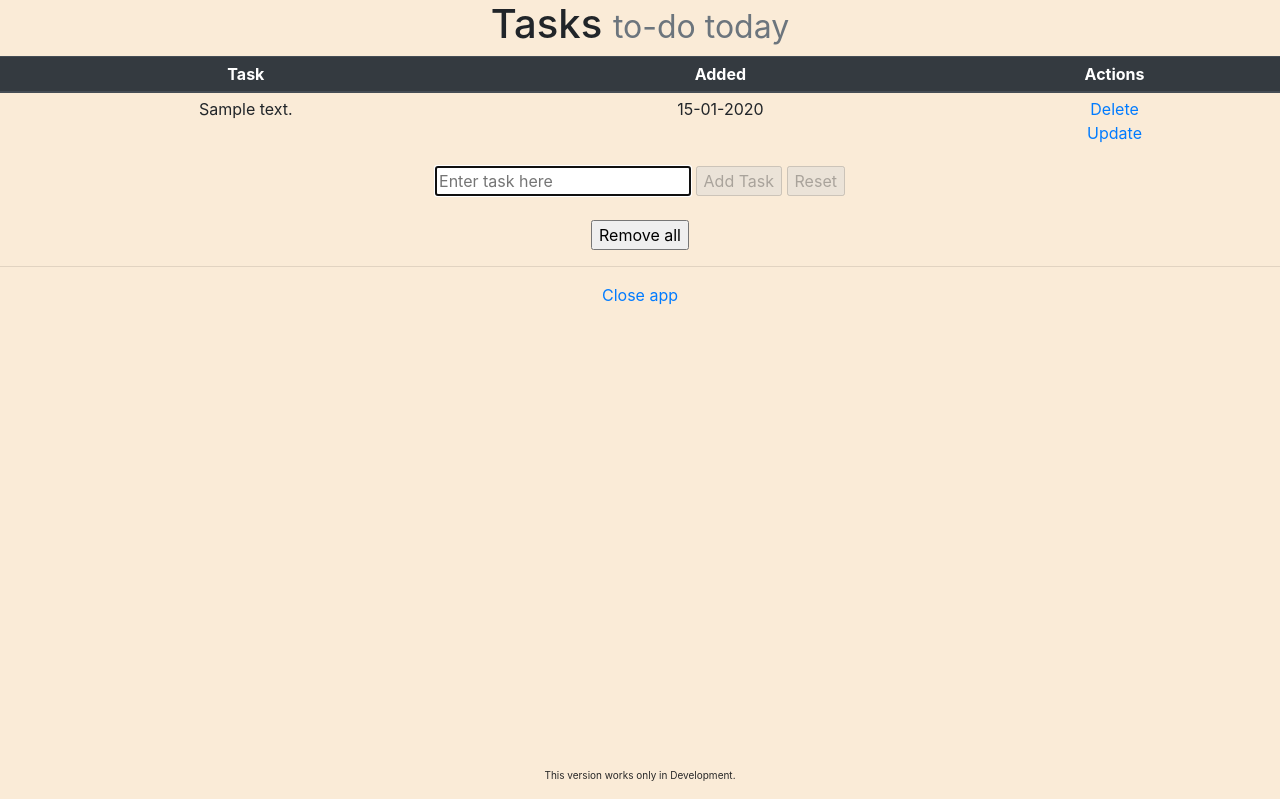
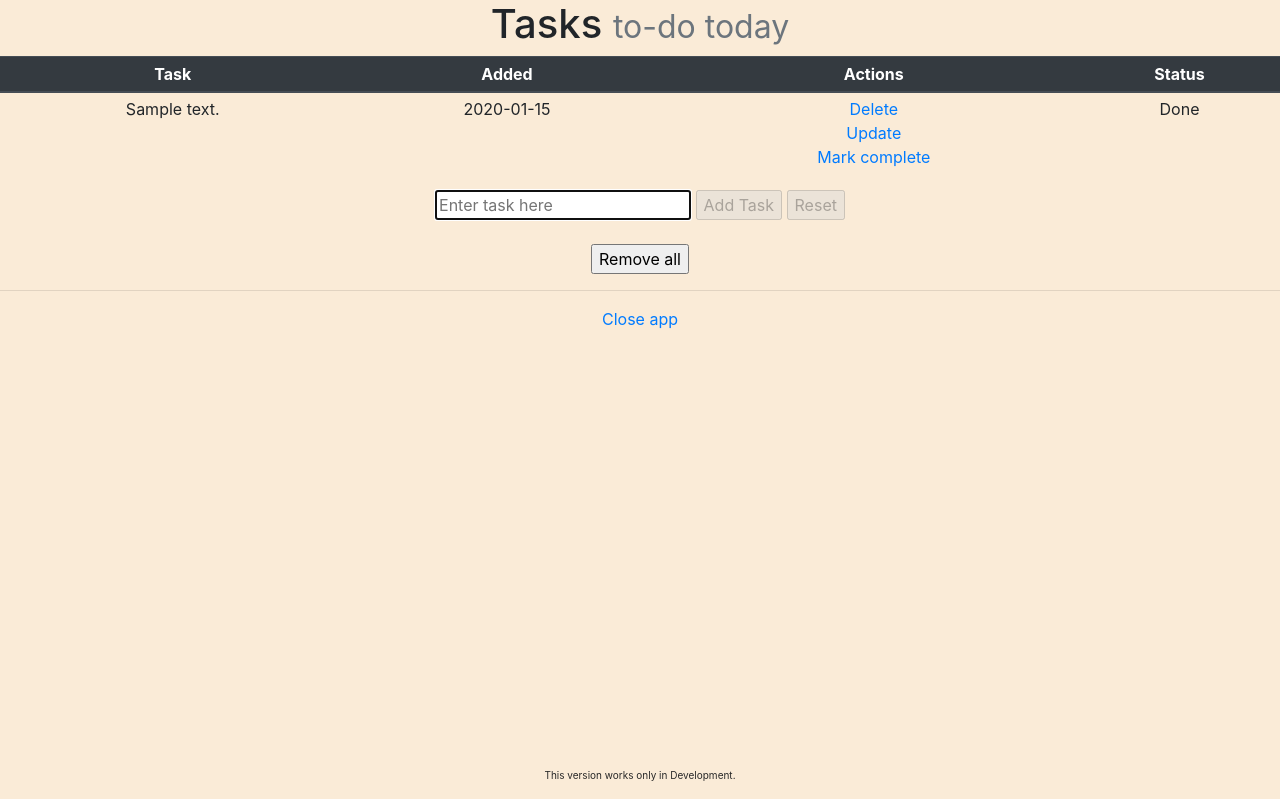
Before and after one commit to anilgeorge04/todo-flask, a Flask app: page / in a window 1280 px wide. Shown: the top 799 px of the page. Run offline with Flask 2, Linux system fonts and the light colour scheme; tables that the repository leaves empty hold one stand-in row (values such as "Sample post"); some libraries are stand-ins or nearby versions.

Commit message:
add mark complete and remove all

```diff
--- a/app.py
+++ b/app.py
@@ -22,12 +22,17 @@ class Todo(db.Model):
 @app.route('/', methods=['GET', 'POST'])
 def tasks():
     if request.method == "GET":
-        todos = Todo.query.order_by(Todo.date_created).all()
+        todos = Todo.query.order_by(Todo.completed, Todo.date_created).all()
         return render_template('tasks.html', todos=todos)
     else:
         if request.form['submit'] == "Remove all":
-            pass
-            #             db.execute("DELETE FROM todo")
+            try:
+                db.session.query(Todo).delete()
+                db.session.commit()
+                return redirect('/')
+            except:
+                return "There was an issue deleting all tasks"
+
         elif request.form['submit'] == "Add Task":
             newtask = Todo(content=request.form.get("newtask"))
             try:
@@ -63,6 +68,16 @@ def update(id):
         return render_template('update.html', task=task_to_upd)
 
 
+@app.route('/complete/<int:id>')
+def complete(id):
+    task_to_comp = Todo.query.get_or_404(id)
+    task_to_comp.completed = 1
+    try:
+        db.session.commit()
+        return redirect('/')
+    except:
+        return "There was an issue in marking that task as complete"
+
 @app.route('/thankyou')
 def thankyou():
     return render_template('thankyou.html')
--- a/templates/tasks.html
+++ b/templates/tasks.html
@@ -11,15 +11,22 @@
             <th>Task</th>
             <th>Added</th>
             <th>Actions</th>
+            <th>Status</th>
         </tr>
     </thead>
     {% for task in todos %}
     <tr>
         <td>{{ task.content }}</td>
-        <td>{{ task.date_created.date().strftime('%d-%m-%Y') }}</td>
+        <td>{{ task.date_created.date() }}</td>
         <td>
             <a href="/delete/{{task.id}}">Delete</a><br>
-            <a href="/update/{{task.id}}">Update</a>
+            <a href="/update/{{task.id}}">Update</a><br>
+            <a href="/complete/{{task.id}}">Mark complete</a>
+        </td>
+        <td>
+            {% if task.completed == 1 %} Done
+            {% else %} Open
+            {% endif %}
         </td>
     </tr>
     {% endfor %}
```
